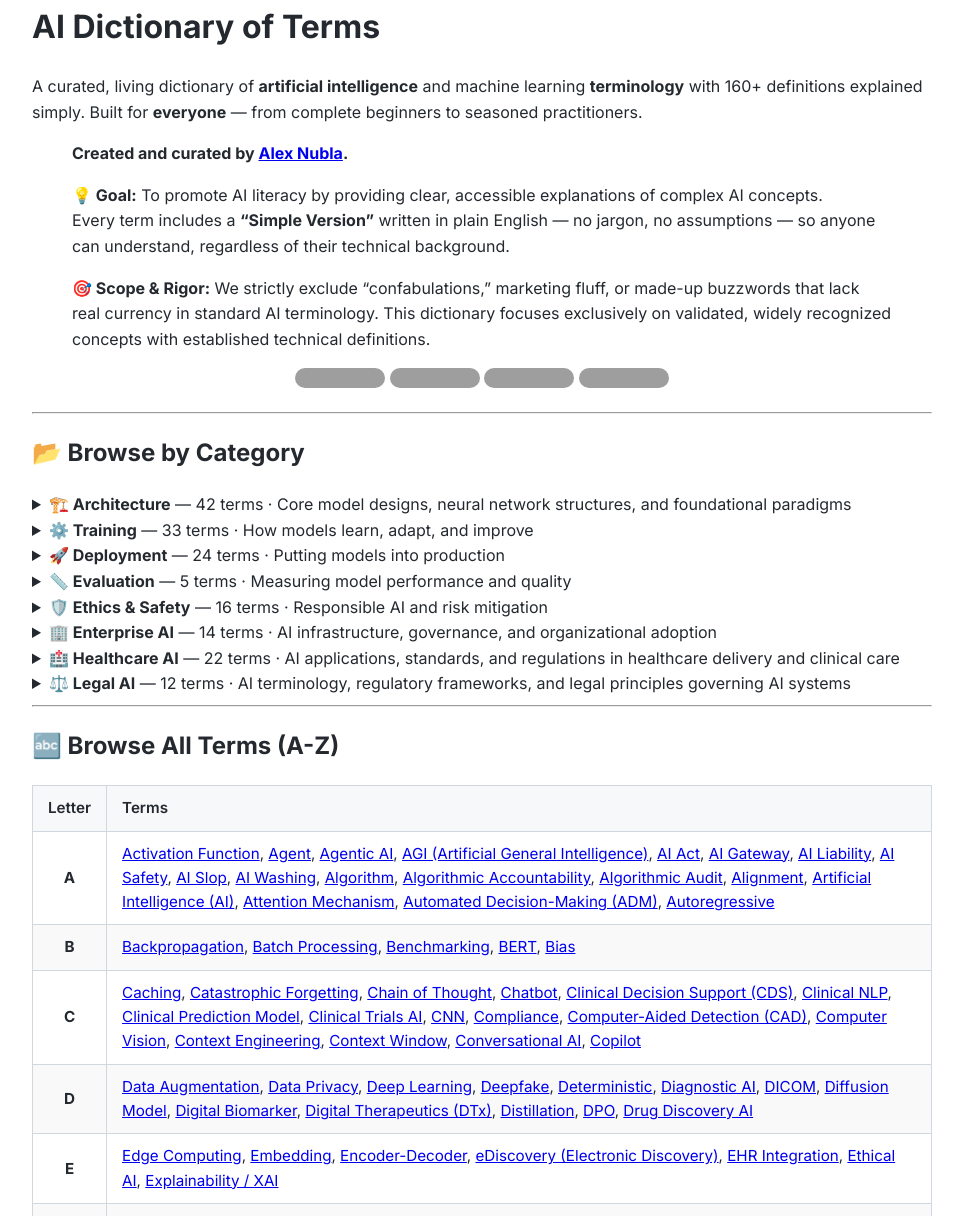
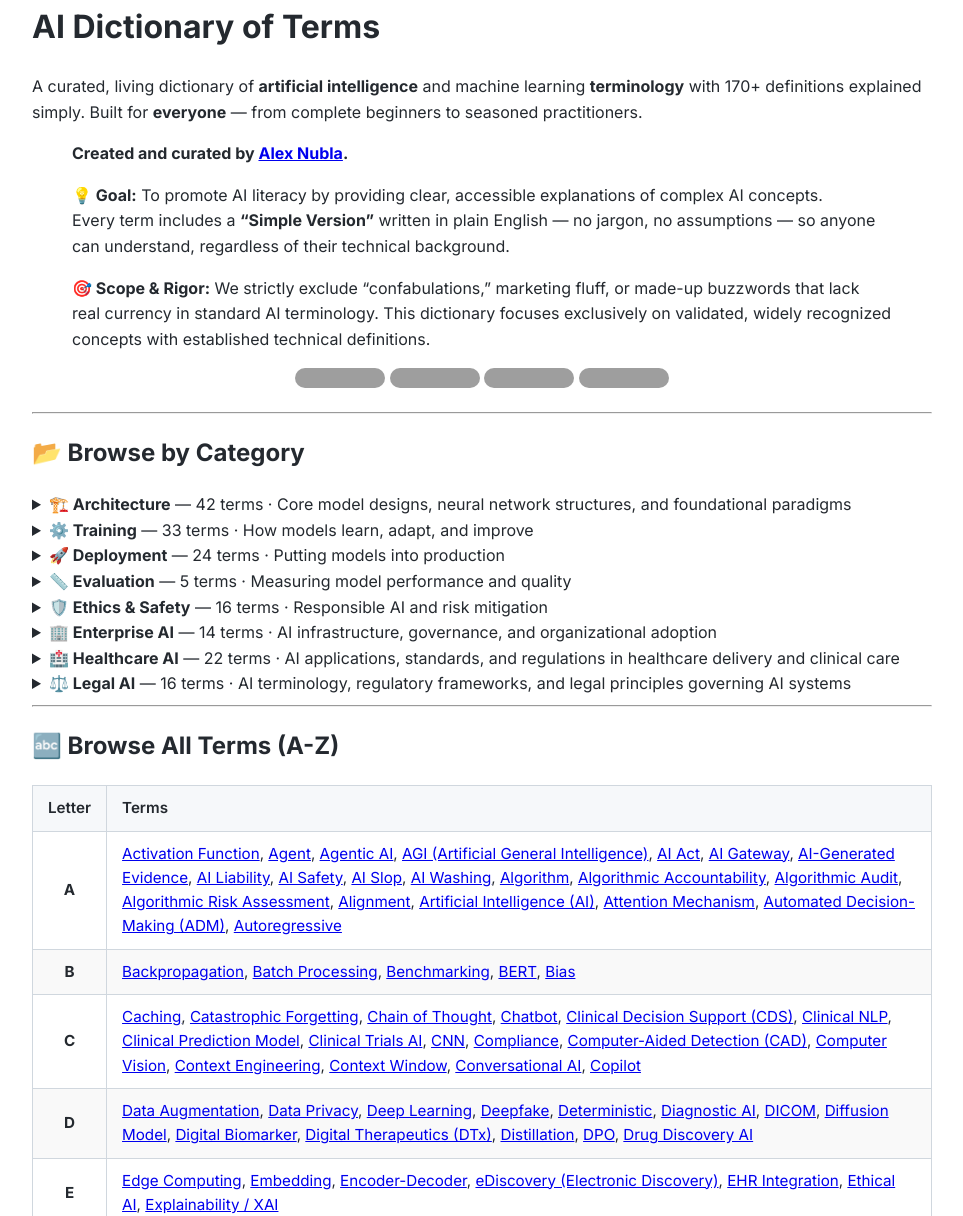
Before and after one commit to alexnubla/ai-dictionary, a Jekyll site: the page built from index.md, in a window 1280 px wide and 1400 px high, scrolled down 644 px. Shown: the part 184-1400 px from the top of the window, without its empty margins (158-1121 px from the left). Built offline with Jekyll 4.4.1, drawn with Linux system fonts in a browser that asks for light colours; some of the changed text lies outside the part shown; grey boxes are pictures that could not be loaded.

Commit message:
Update index.md

```diff
--- a/index.md
+++ b/index.md
@@ -1,7 +1,7 @@
 ---
 layout: default
-title: "AI Dictionary of Terms | 160+ Definitions Explained Simply"
-description: "A curated, living dictionary of AI and machine learning terminology. 160+ terms with plain-English explanations and technical definitions."
+title: "AI Dictionary of Terms | 170+ Definitions Explained Simply"
+description: "A curated, living dictionary of AI and machine learning terminology. 170+ terms with plain-English explanations and technical definitions."
 ---
 
 <p align="center">
@@ -10,7 +10,7 @@ description: "A curated, living dictionary of AI and machine learning terminolog
 
 # AI Dictionary of Terms
 
-A curated, living dictionary of **artificial intelligence** and machine learning **terminology** with 160+ definitions explained simply.
+A curated, living dictionary of **artificial intelligence** and machine learning **terminology** with 170+ definitions explained simply.
 Built for **everyone** — from complete beginners to seasoned practitioners.
 
 > **Created and curated by [Alex Nubla](https://www.linkedin.com/in/alexnubla/).**
@@ -21,7 +21,7 @@ Built for **everyone** — from complete beginners to seasoned practitioners.
 > **🎯 Scope & Rigor:** We strictly exclude "confabulations," marketing fluff, or made-up buzzwords that lack real currency in standard AI terminology. This dictionary focuses exclusively on validated, widely recognized concepts with established technical definitions.
 
 <p align="center">
-  <img src="https://img.shields.io/badge/Terms-168-blue?style=for-the-badge" alt="168 Terms">
+  <img src="https://img.shields.io/badge/Terms-172-blue?style=for-the-badge" alt="172 Terms">
   <img src="https://img.shields.io/badge/Categories-8-green?style=for-the-badge" alt="8 Categories">
   <img src="https://img.shields.io/badge/Updated-August_2026-orange?style=for-the-badge" alt="Updated August 2026">
   <img src="https://img.shields.io/badge/License-MIT-purple?style=for-the-badge" alt="MIT License">
@@ -81,9 +81,9 @@ Built for **everyone** — from complete beginners to seasoned practitioners.
 </details>
 
 <details>
-<summary><strong>⚖️ Legal AI</strong> — 12 terms · AI terminology, regulatory frameworks, and legal principles governing AI systems</summary>
+<summary><strong>⚖️ Legal AI</strong> — 16 terms · AI terminology, regulatory frameworks, and legal principles governing AI systems</summary>
 
-<a href="./terms/ai-act/">AI Act</a> · <a href="./terms/ai-liability/">AI Liability</a> · <a href="./terms/algorithmic-accountability/">Algorithmic Accountability</a> · <a href="./terms/algorithmic-audit/">Algorithmic Audit</a> · <a href="./terms/automated-decision-making/">Automated Decision-Making (ADM)</a> · <a href="./terms/ediscovery/">eDiscovery</a> · <a href="./terms/high-risk-ai-system/">High-Risk AI System</a> · <a href="./terms/impact-assessment/">Impact Assessment</a> · <a href="./terms/regulatory-sandbox/">Regulatory Sandbox</a> · <a href="./terms/right-to-explanation/">Right to Explanation</a> · <a href="./terms/systemic-risk/">Systemic Risk</a> · <a href="./terms/trustworthy-ai/">Trustworthy AI</a>
+<a href="./terms/ai-act/">AI Act</a> · <a href="./terms/ai-generated-evidence/">AI-Generated Evidence</a> · <a href="./terms/ai-liability/">AI Liability</a> · <a href="./terms/algorithmic-accountability/">Algorithmic Accountability</a> · <a href="./terms/algorithmic-audit/">Algorithmic Audit</a> · <a href="./terms/algorithmic-risk-assessment/">Algorithmic Risk Assessment</a> · <a href="./terms/automated-decision-making/">Automated Decision-Making (ADM)</a> · <a href="./terms/ediscovery/">eDiscovery</a> · <a href="./terms/generative-ai-disclosure/">Generative AI Disclosure</a> · <a href="./terms/high-risk-ai-system/">High-Risk AI System</a> · <a href="./terms/impact-assessment/">Impact Assessment</a> · <a href="./terms/regulatory-sandbox/">Regulatory Sandbox</a> · <a href="./terms/right-to-explanation/">Right to Explanation</a> · <a href="./terms/systemic-risk/">Systemic Risk</a> · <a href="./terms/tar-technology-assisted-review/">TAR (Technology-Assisted Review)</a> · <a href="./terms/trustworthy-ai/">Trustworthy AI</a>
 
 </details>
 
@@ -93,13 +93,13 @@ Built for **everyone** — from complete beginners to seasoned practitioners.
 
 | Letter | Terms |
 | :---: | :--- |
-| **A** | [Activation Function](./terms/activation-function/), [Agent](./terms/agent/), [Agentic AI](./terms/agentic-ai/), [AGI (Artificial General Intelligence)](./terms/agi/), [AI Act](./terms/ai-act/), [AI Gateway](./terms/ai-gateway/), [AI Liability](./terms/ai-liability/), [AI Safety](./terms/ai-safety/), [AI Slop](./terms/ai-slop/), [AI Washing](./terms/ai-washing/), [Algorithm](./terms/algorithm/), [Algorithmic Accountability](./terms/algorithmic-accountability/), [Algorithmic Audit](./terms/algorithmic-audit/), [Alignment](./terms/alignment/), [Artificial Intelligence (AI)](./terms/artificial-intelligence/), [Attention Mechanism](./terms/attention-mechanism/), [Automated Decision-Making (ADM)](./terms/automated-decision-making/), [Autoregressive](./terms/autoregressive/) |
+| **A** | [Activation Function](./terms/activation-function/), [Agent](./terms/agent/), [Agentic AI](./terms/agentic-ai/), [AGI (Artificial General Intelligence)](./terms/agi/), [AI Act](./terms/ai-act/), [AI Gateway](./terms/ai-gateway/), [AI-Generated Evidence](./terms/ai-generated-evidence/), [AI Liability](./terms/ai-liability/), [AI Safety](./terms/ai-safety/), [AI Slop](./terms/ai-slop/), [AI Washing](./terms/ai-washing/), [Algorithm](./terms/algorithm/), [Algorithmic Accountability](./terms/algorithmic-accountability/), [Algorithmic Audit](./terms/algorithmic-audit/), [Algorithmic Risk Assessment](./terms/algorithmic-risk-assessment/), [Alignment](./terms/alignment/), [Artificial Intelligence (AI)](./terms/artificial-intelligence/), [Attention Mechanism](./terms/attention-mechanism/), [Automated Decision-Making (ADM)](./terms/automated-decision-making/), [Autoregressive](./terms/autoregressive/) |
 | **B** | [Backpropagation](./terms/backpropagation/), [Batch Processing](./terms/batch-processing/), [Benchmarking](./terms/benchmarking/), [BERT](./terms/bert/), [Bias](./terms/bias/) |
 | **C** | [Caching](./terms/caching/), [Catastrophic Forgetting](./terms/catastrophic-forgetting/), [Chain of Thought](./terms/chain-of-thought/), [Chatbot](./terms/chatbot/), [Clinical Decision Support (CDS)](./terms/clinical-decision-support/), [Clinical NLP](./terms/clinical-nlp/), [Clinical Prediction Model](./terms/clinical-prediction-model/), [Clinical Trials AI](./terms/clinical-trials-ai/), [CNN](./terms/cnn/), [Compliance](./terms/compliance/), [Computer-Aided Detection (CAD)](./terms/computer-aided-detection/), [Computer Vision](./terms/computer-vision/), [Context Engineering](./terms/context-engineering/), [Context Window](./terms/context-window/), [Conversational AI](./terms/conversational-ai/), [Copilot](./terms/copilot/) |
 | **D** | [Data Augmentation](./terms/data-augmentation/), [Data Privacy](./terms/data-privacy/), [Deep Learning](./terms/deep-learning/), [Deepfake](./terms/deepfake/), [Deterministic](./terms/deterministic/), [Diagnostic AI](./terms/diagnostic-ai/), [DICOM](./terms/dicom/), [Diffusion Model](./terms/diffusion-model/), [Digital Biomarker](./terms/digital-biomarker/), [Digital Therapeutics (DTx)](./terms/digital-therapeutics/), [Distillation](./terms/distillation/), [DPO](./terms/dpo/), [Drug Discovery AI](./terms/drug-discovery-ai/) |
 | **E** | [Edge Computing](./terms/edge-computing/), [Embedding](./terms/embedding/), [Encoder-Decoder](./terms/encoder-decoder/), [eDiscovery (Electronic Discovery)](./terms/ediscovery/), [EHR Integration](./terms/ehr-integration/), [Ethical AI](./terms/ethical-ai/), [Explainability / XAI](./terms/explainability/) |
 | **F** | [FDA Approval (SaMD)](./terms/fda-approval-samd/), [Federated Learning](./terms/federated-learning/), [Feature Store](./terms/feature-store/), [Few-Shot Learning](./terms/few-shot-learning/), [FHIR (Fast Healthcare Interoperability Resources)](./terms/fhir/), [Fine-tuning](./terms/fine-tuning/), [Foundation Model](./terms/foundation-model/) |
-| **G** | [GAN](./terms/gan/), [Generative AI](./terms/generative-ai/), [GPT](./terms/gpt/), [Gradient Descent](./terms/gradient-descent/), [Graphics Processing Unit (GPU)](./terms/gpu/), [Grounding](./terms/grounding/), [GRU](./terms/gru/), [Guardrails](./terms/guardrails/) |
+| **G** | [GAN](./terms/gan/), [Generative AI](./terms/generative-ai/), [Generative AI Disclosure](./terms/generative-ai-disclosure/), [GPT](./terms/gpt/), [Gradient Descent](./terms/gradient-descent/), [Graphics Processing Unit (GPU)](./terms/gpu/), [Grounding](./terms/grounding/), [GRU](./terms/gru/), [Guardrails](./terms/guardrails/) |
 | **H** | [Hallucination](./terms/hallucination/), [Health Informatics](./terms/health-informatics/), [High-Risk AI System](./terms/high-risk-ai-system/), [HITL](./terms/hitl/), [Human-Centered AI (HCAI)](./terms/human-centered-ai/), [Hyperparameter](./terms/hyperparameter/) |
 | **I** | [Impact Assessment (Algorithmic)](./terms/impact-assessment/), [In Silico Trials](./terms/in-silico-trials/), [In-Context Learning](./terms/in-context-learning/), [Inference](./terms/inference/), [Inference-Time Compute](./terms/inference-time-compute/), [Interoperability](./terms/interoperability/) |
 | **J** | [Jailbreak](./terms/jailbreak/) |
```
Also changed, not shown: other parts of index.md (+1 -1 lines).
